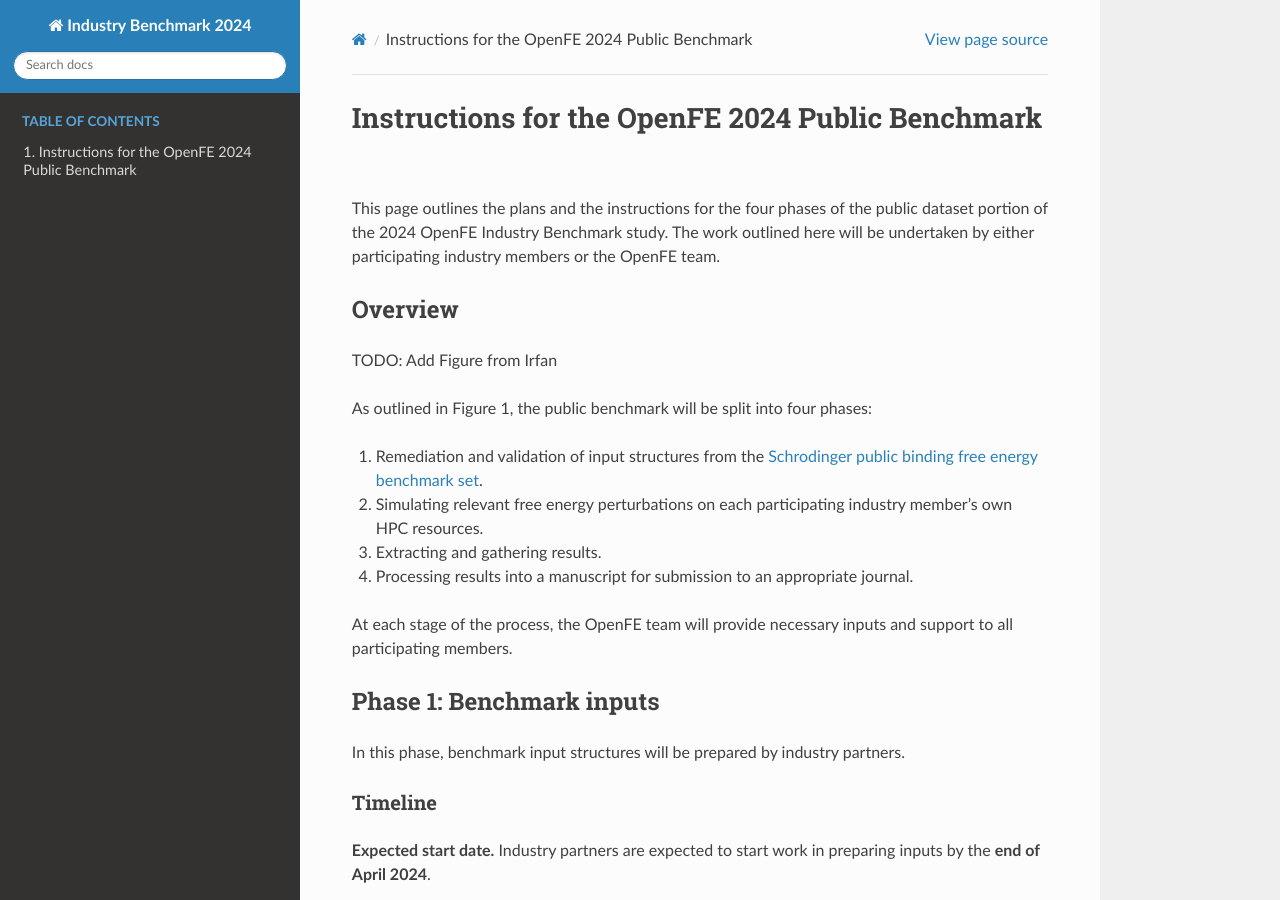
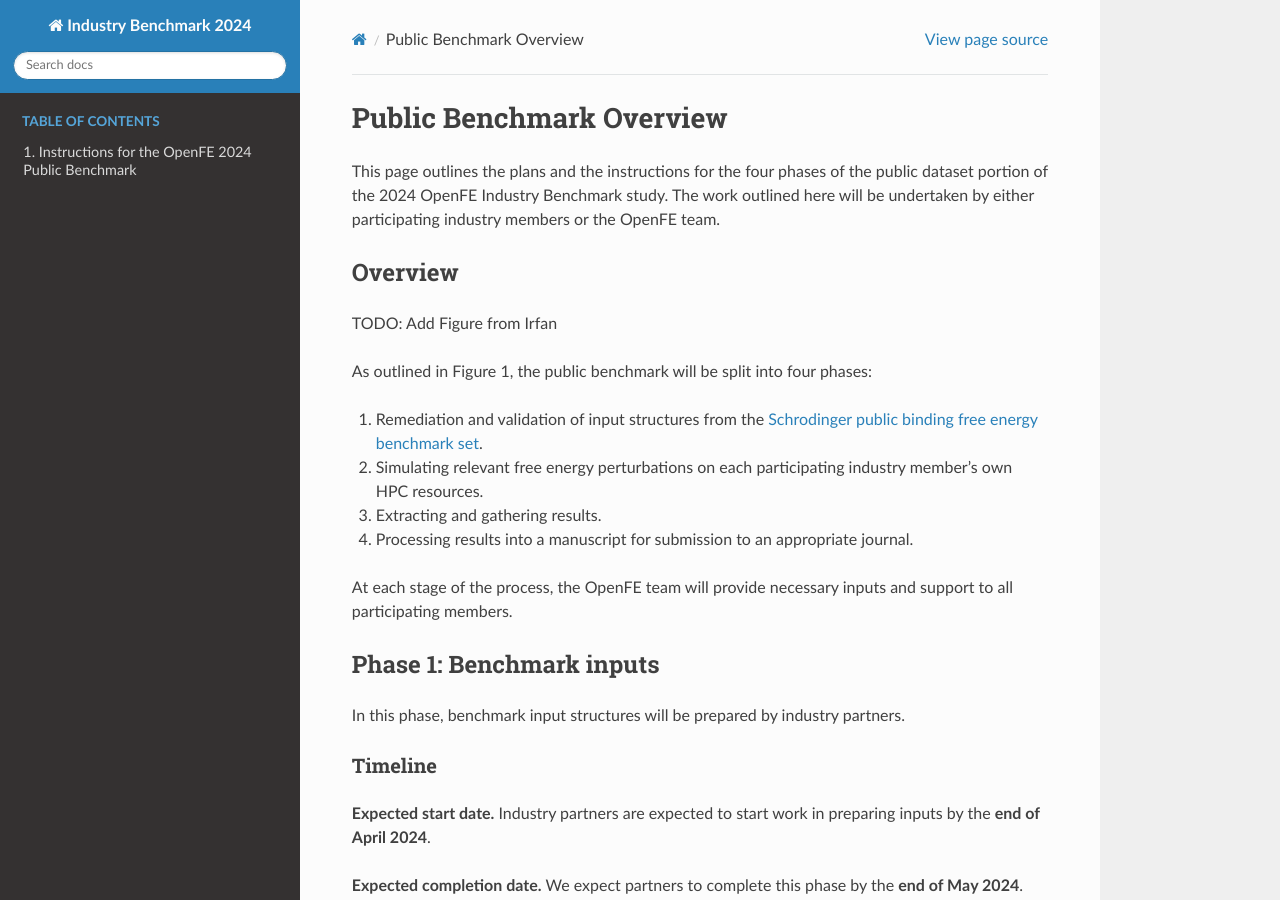
Before and after one commit to OpenFreeEnergy/IndustryBenchmarks2024, a Sphinx documentation site: the page built from docs/source/public/overview.rst, in a window 1280 px wide and 900 px high. Built offline with Sphinx 7.4.7 and the Read the Docs theme 2.0.0, drawn with Linux system fonts in a browser that asks for light colours; pages that are not in the unit, such as notebooks, are missing from menus.

Commit message:
update issues link

```diff
--- a/docs/source/get-in-touch.rst
+++ b/docs/source/get-in-touch.rst
@@ -9,7 +9,7 @@
 Opening Issues
 ==============
 
-We encourage partners to ask questions and report any issues via the `Issue Tracker <https://github.com/OpenFreeEnergy/IndustryBenchmarks2024/issues>`.
+We encourage partners to ask questions and report any issues via the `Issue Tracker <https://github.com/OpenFreeEnergy/IndustryBenchmarks2024/issues>`_.
 
 Members of the OpenFE team will periodically triage issues and respond as soon as possible!
 
--- a/docs/source/public/overview.rst
+++ b/docs/source/public/overview.rst
@@ -1,7 +1,10 @@
-.. _phase_1_4_instruction:
+.. _public_overview:
 
-Instructions for the OpenFE 2024 Public Benchmark
-#################################################
+*************************
+Public Benchmark Overview
+*************************
+
+
 
 This page outlines the plans and the instructions for the four phases of the public dataset portion of the 2024 OpenFE Industry Benchmark study.
 The work outlined here will be undertaken by either participating industry members or the OpenFE team.
```
